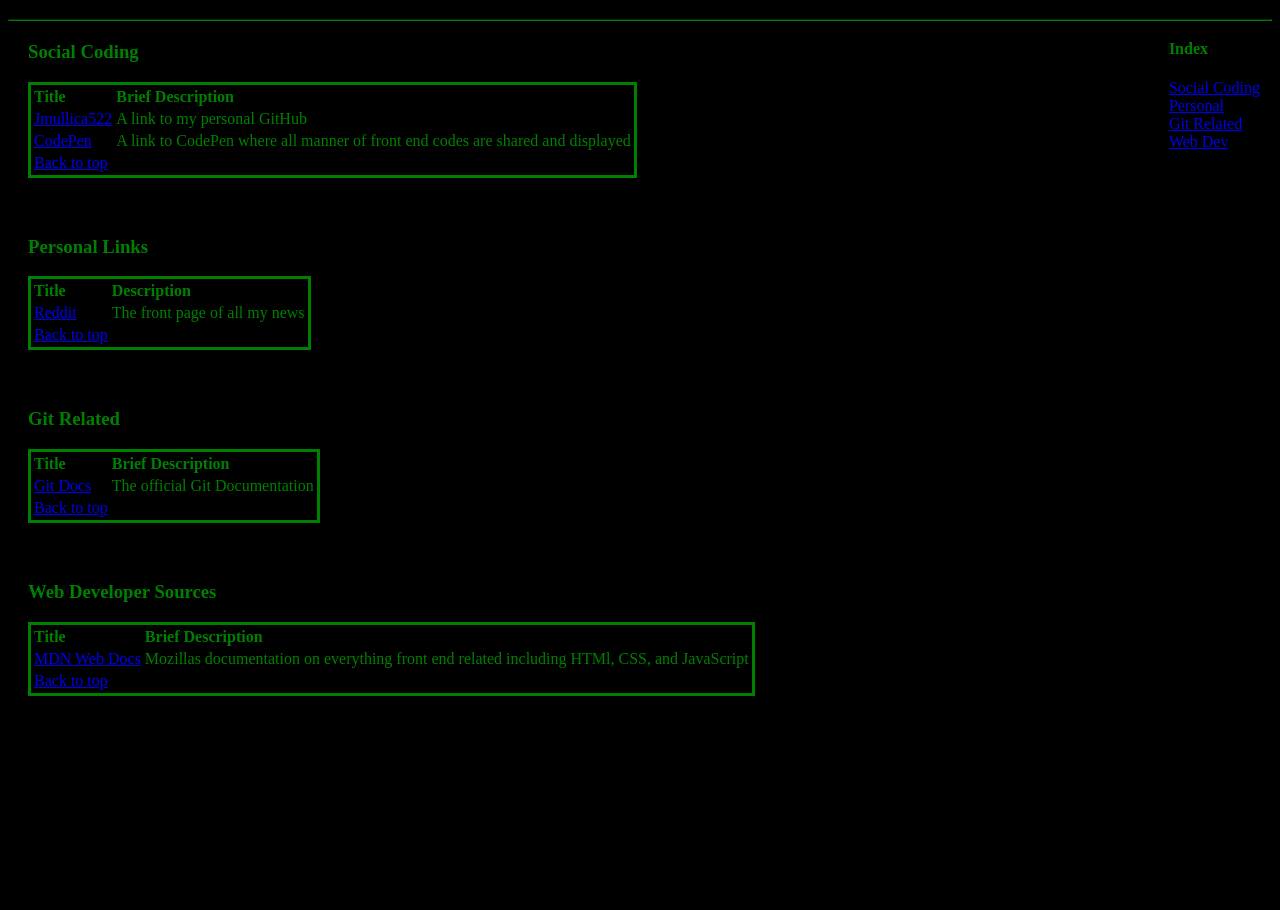
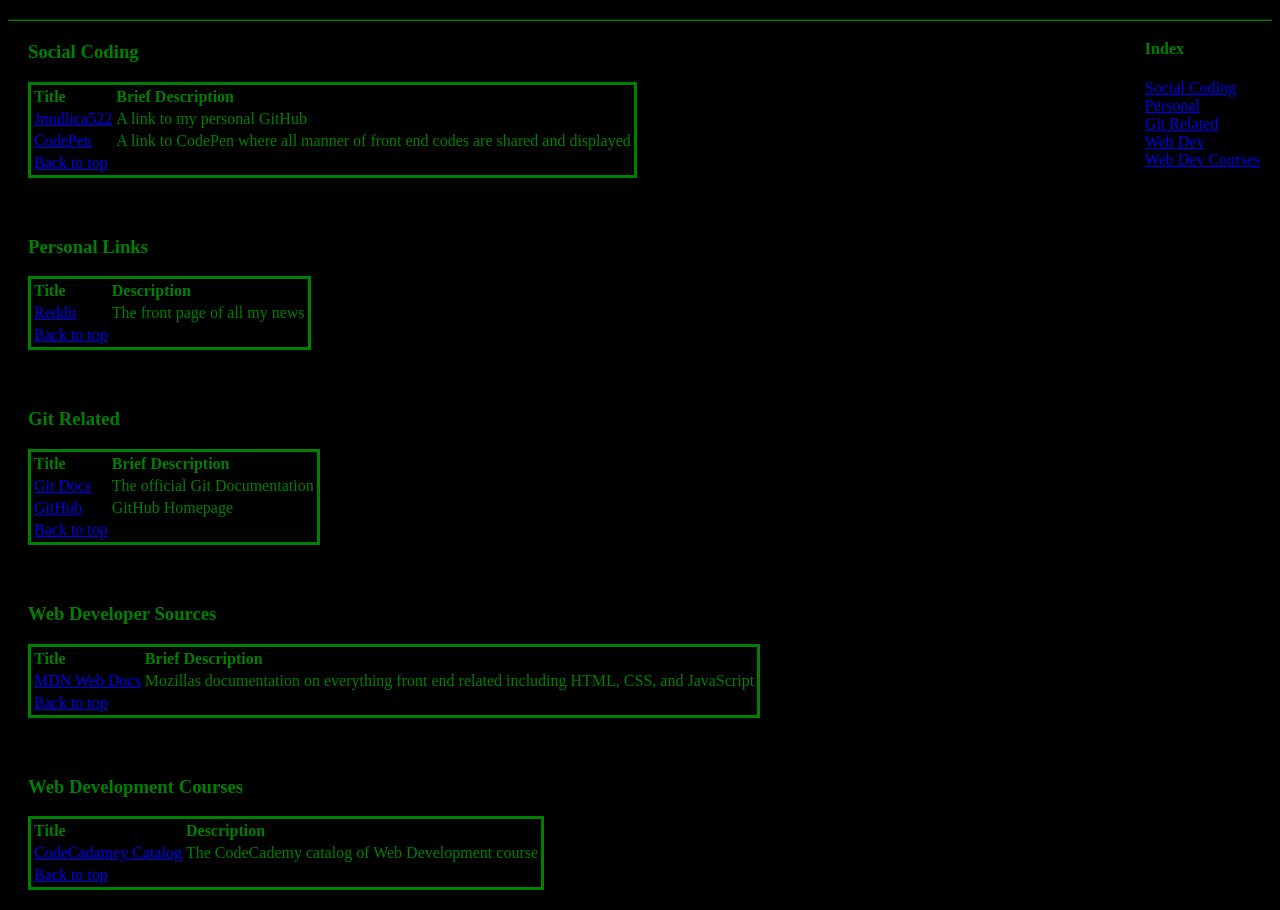
Before and after one commit to Jmullica522/bookMarks, a plain HTML site: page index.html in a window 1280 px wide. Shown: the part 61-971 px from the top of the page. Before the commit the page ends 800 px from the top, so only its background shows below. Drawn offline with Linux system fonts and the light colour scheme.

Commit message:
Added section and new links
Added new section titled Web Dev Courses as well as a link in the section. Also added another link in the git related section.

```diff
--- a/index.html
+++ b/index.html
@@ -12,6 +12,7 @@
   <a href="#personal">Personal</a><br>
   <a href="#gitStuff">Git Related</a><br>
   <a href="#webDev">Web Dev</a><br>
+  <a href="#webCourses">Web Dev Courses</a><br>
 </div>
 <hr>
 <div class="linkSection">
@@ -39,6 +40,7 @@
 <TABLE class="linkTable">
   <TR><TD><b>Title</b><TD><b>Brief Description</b>
   <TR><TD><a href="git-scm.com/doc">Git Docs</a><TD>The official Git Documentation
+  <TR><TD><a href="http://github.com">GitHub</a><TD>GitHub Homepage
   <TR><TD><a href="#top">Back to top</a>
 </TABLE>
 </div>
@@ -47,9 +49,18 @@
 <h3 id="webDev">Web Developer Sources</h3>
 <TABLE class="linkTable">
   <TR><TD><b>Title</b><TD><b>Brief Description</b>
-  <TR><TD><a href="https://developer.mozilla.org/en-US/">MDN Web Docs</a><TD>Mozillas documentation on everything front end related including HTMl, CSS, and JavaScript
+  <TR><TD><a href="https://developer.mozilla.org/en-US/">MDN Web Docs</a><TD>Mozillas documentation on everything front end related including HTML, CSS, and JavaScript
   <TR><TD><a href="#top">Back to top</a>
 </TABLE>
+</div>
+<br>
+<div class="linkSection">
+<h3 id="webCourses">Web Development Courses</h3>
+<table class="linkTable">
+  <TR><TD><b>Title</b><TD><b>Description</b>
+  <TR><TD><a href="https://www.codecademy.com/catalog/subject/web-development">CodeCadamey Catalog</a><TD>The CodeCademy catalog of Web Development course
+  <TR><TD><a href="#top">Back to top</a>
+</table>
 </div>
 <script src=""></script>
 </body>
```
Also changed, not shown: 1 other file.
